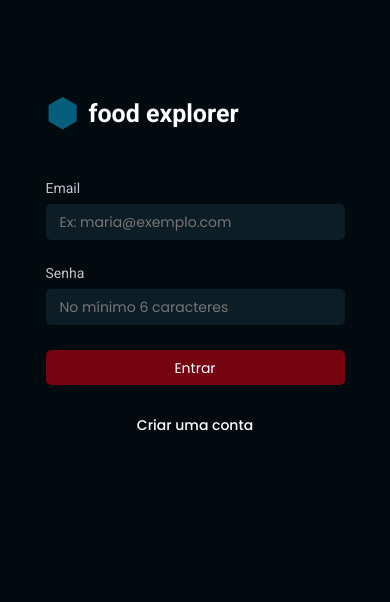
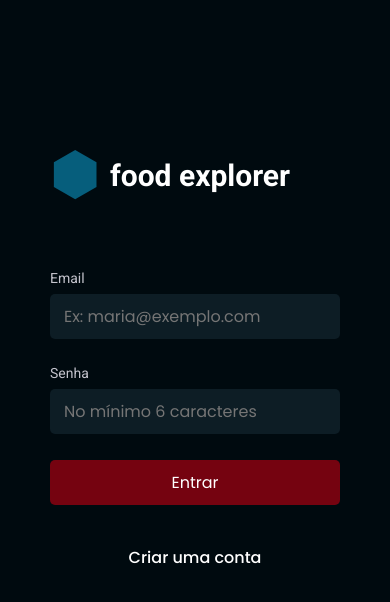
Before and after one commit to alexsmarra/food-explorer-frontend, a React (Vite) app: page / in a window 390 px wide. Shown: the top 602 px of the page. Built offline with nearby package versions, Linux system fonts and the light colour scheme.

Commit message:
:mobile-SignIn: refactor: responsive css update

```diff
--- a/src/pages/SignIn/styles.js
+++ b/src/pages/SignIn/styles.js
@@ -1,27 +1,99 @@
 import styled from 'styled-components'
 
 export const Container = styled.div`
-   margin: 0 2rem;
-   display: grid;
-   justify-content: center;
+   display: flex;
+   flex-direction: column;
+
    height: 100vh;
 
-   grid-template-rows: 130px 1fr;
+   padding: 0 2rem;
 
-   /* @media only screen and (min-width: 416px) {
+   @media (min-width: 360px) {
+      padding: 0 5rem;
    }
+   @media (min-width: 540px) {
+      padding: 0 8rem;
+   }
+   @media (min-width: 768px) {
+      padding: 0 18rem;
 
-   @media only screen and (min-width: 768px) {
-   } */
+      > header div {
+         gap: 2rem;
+      }
+   }
 `
 
 export const Head = styled.header`
    display: flex;
-   align-items: end;
 
-   /* @media only screen and (min-width: 768px) {
-   } */
+   margin-top: 10rem;
+
+   @media(min-width: 390px) {
+      margin-top: 15rem;
+
+      > div img {
+         width: 5rem;
+         height: 5rem;
+      }
+
+      > div h1 {
+         font-size: 3rem;
+      }
+   }
+   @media (min-width: 540px) {
+      margin-top: 11rem;
+   }
+   @media (min-width: 768px) {
+      margin-top: 18rem;
+
+      > div img {
+         width: 7rem;
+         height: 7rem;
+      }
+
+      > div h1 {
+         font-size: 4rem;
+      }
+   }
+   @media (min-width: 912px) {
+      margin-top: 22rem;
+
+      > div img {
+         width: 9.3rem;
+         height: 9.3rem;
+      }
+
+      > div h1 {
+         font-size: 5.3rem;
+      }
+   }
+   @media (min-width: 1024px) {
+      margin-top: 4rem;
+
+      > div {
+         width: 100%;
+         justify-content: center;
+      }
+
+      > div img {
+         width: 6rem;
+         height: 6rem;
+      }
+
+      > div h1 {
+         font-size: 4rem;
+      }
+   }
+   @media(min-width: 1280px) {
+      margin-top: 10rem;
+
+      > div {
+         width: 100%;
+         justify-content: start;
+      }
+   }
 `
+
 export const Form = styled.form`
    display: flex;
    flex-direction: column;
@@ -36,4 +108,95 @@ export const Form = styled.form`
    a {
       text-align: center;
    }
+
+   @media(min-width: 390px) {
+      margin-top: 7rem;
+      gap: 6rem;
+
+      > div input {
+         height: 45px;
+         font-size: 1.6rem;
+      }
+
+      > button {
+         height: 45px;
+         font-size: 1.6rem;
+      }
+
+      a {
+         font-size: 1.6rem;
+      }
+   }
+   @media(min-width: 768px) {
+      margin-top: 8rem;
+      gap: 8.5rem;
+
+      > div label {
+         font-size: 1.8rem;
+      }
+
+      > div input {
+         height: 55px;
+         font-size: 2rem;
+      }
+
+      > button {
+         height: 55px;
+         font-size: 2rem;
+      }
+
+      a {
+         font-size: 2rem;
+      }
+   }
+   @media(min-width: 912px) {
+      margin-top: 10rem;
+      gap: 13rem;
+
+      > div {
+         gap: 2rem;
+      }
+
+      > div label {
+         font-size: 2.4rem;
+      }
+
+      > div input {
+         height: 70px;
+         font-size: 2.5rem;
+      }
+
+      > button {
+         height: 70px;
+         font-size: 2.5rem;
+      }
+
+      a {
+         font-size: 2.5rem;
+      }
+   }
+   @media(min-width: 1024px) {
+      margin-top: 3rem;
+      gap: 11rem;
+
+      > div {
+         gap: 1rem;
+      }
+
+      > div label {
+         font-size: 2rem;
+      }
+
+      > button {
+         font-size: 2.2rem;
+      }
+
+      a {
+         font-size: 2.2rem;
+         margin-top: -6rem;
+      }
+   }
+   @media(min-width: 1280px) {
+      margin-top: 6rem;
+   }
 `
--- a/src/pages/SignUp/styles.js
+++ b/src/pages/SignUp/styles.js
@@ -1,7 +1,6 @@
 import styled from 'styled-components'
 
 export const Container = styled.div`
-   margin: 0 2rem;
    display: grid;
    justify-content: center;
    height: 100vh;
```
Also changed, not shown: src/components/Logo/styles.js (+9 -6 lines).
